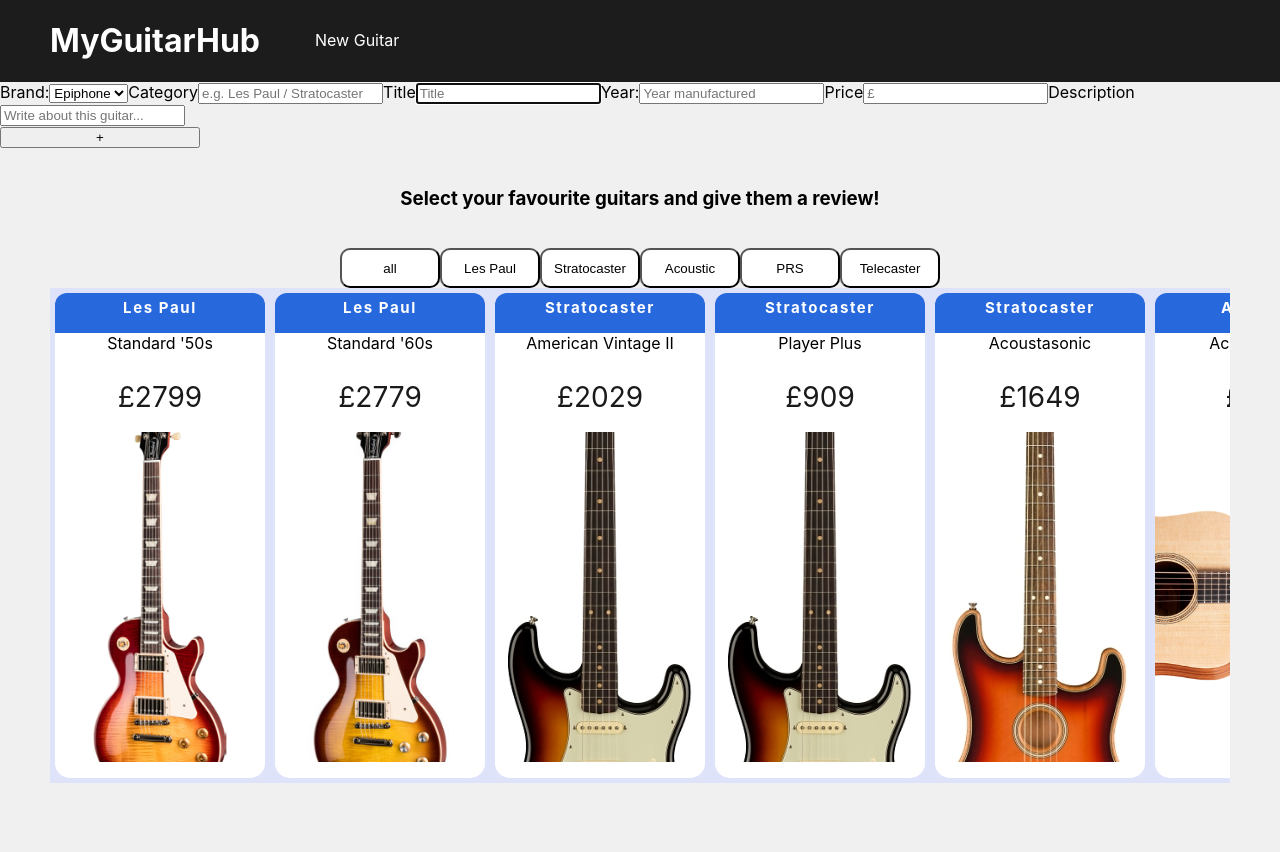
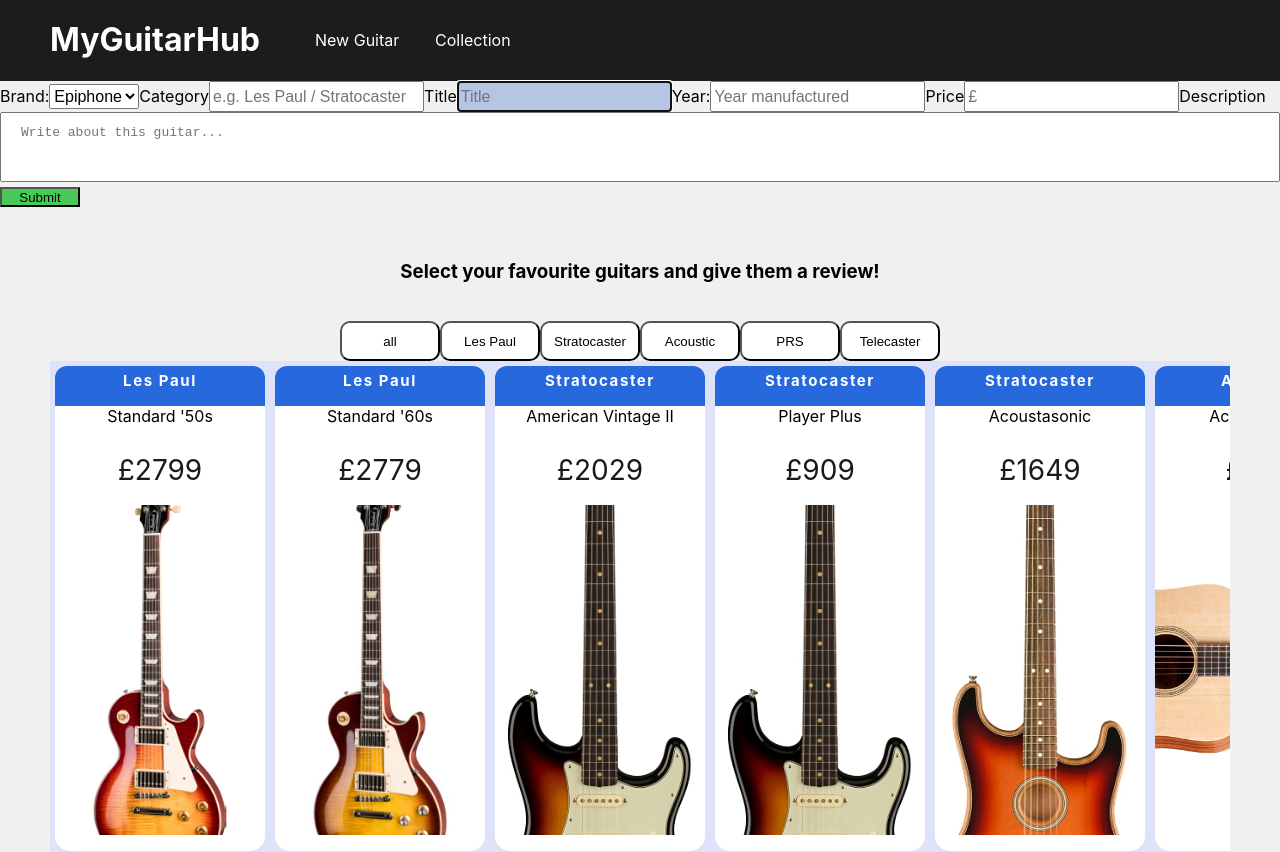
Before and after one commit to Kalvin104/MyGuitarHub, a React (Create React App) app: page / in a window 1280 px wide. Shown: the top 852 px of the page. Built offline with nearby package versions, Linux system fonts and the light colour scheme.

Commit message:
divided up features into different 'pages'

```diff
--- a/src/App.css
+++ b/src/App.css
@@ -427,3 +427,46 @@
   background-color: #46cc56;
   color: black;
 }
+
+.addGuitarForm {
+height: 140px;
+
+}
+
+.input {
+  height: 25px;
+  font-size: medium;
+  transition: 0.08s ease-in-out;
+}
+.input:focus {
+  background-color: rgb(181, 197, 227)
+}
+
+.input.desc {
+  height: 70px;
+  width: 100%;
+  padding: 12px 20px;
+  box-sizing: border-box;
+  resize: none;
+}
+
+.inputBtn {
+  height: 20px;
+  width: 80px;
+  background-color: #46cc56;
+
+}
+
+.inputBtn:hover {
+  opacity: 80%;
+}
+
+#home-icon {
+  margin: 0;
+  line-height: 80px;
+}
+
+#home-icon:hover {
+  background-color: #46cc56;
+  color: black;
+}
--- a/src/App.js
+++ b/src/App.js
@@ -1,4 +1,5 @@
 import React from 'react'
+import { useState } from 'react';
 import './App.css';
 import Header from './components/Header';
 import Footer from './components/Footer';
@@ -95,7 +96,7 @@
   setNewGuitarReview('')
 }
 
-const [showAdd, setShowAdd] = React.useState(true)
+
 
 const [newBrand, setNewBrand] = React.useState('')
 const [newCategory, setNewCategory] = React.useState('')
@@ -107,11 +108,11 @@
 
 const [guitarItem, setGuitarItem] = React.useState([])
 
-const addItem = (category, title, year, price, desc) => {
+const addItem = (brand, category, title, year, price, desc) => {
   const id = menuItems.length ? menuItems[menuItems.length - 1].id + 1 : 1
   const newGuitar = {
     id,
-    brand: "Test Brand",
+    brand,
     title,
     category,
     year,
@@ -130,14 +131,39 @@
 const handleSubmitGuitar = (e) => {
   e.preventDefault()
   if (!newCategory) return
-  addItem(newCategory, newTitle, newYear, newPrice, newDescription)
+  addItem(newBrand, newCategory, newTitle, newYear, newPrice, newDescription)
 }
+const [showAdd, setShowAdd] = React.useState(true)
+const [home, setHome] = useState(true)
+const [openColl, setOpenColl] = useState(false)
+
+function openHome(){
+  setHome(true)
+  setOpenColl(false)
+  setShowAdd(false)
+}
+
+function openAddGuitar(){
+  setShowAdd(true)
+  setOpenColl(false)
+  setHome(false)
+}
+
+function openCollection(){
+  setOpenColl(true)
+  setHome(false)
+  setShowAdd(false)
+}
+
 
 
 return (
     <main id="main">
       <Header
-      setShowAdd={setShowAdd}
+      openHome={openHome}
+      openCollection={openCollection}
+      openAddGuitar={openAddGuitar}
+
       />
       {showAdd && <AddNewGuitar
       handleSubmitGuitar={handleSubmitGuitar}
@@ -146,7 +172,9 @@
       setNewYear={setNewYear}
       setNewPrice={setNewPrice}
       setNewDescription={setNewDescription}
+      setNewBrand={setNewBrand}
       />}
+      {home &&
       <div className="appcolumn">
         <br></br>
         <h3>Select your favourite guitars and give them a review!</h3>
@@ -178,6 +206,12 @@
         <br></br>
         <br></br>
 
+
+        <button onClick={() => {clearCollection(); clearCollectionMenu()}}> Clear Collection</button>
+        </div>
+
+        </div> }
+        {openColl &&
         <Collection
           key={myCollection}
           myCollection={myCollection}
@@ -190,11 +224,7 @@
           clearCollection={clearCollection}
 
           menuItems={menuItems}
-        />
-        <button onClick={() => {clearCollection(); clearCollectionMenu()}}> Clear Collection</button>
-        </div>
-
-        </div>
+        /> }
         <br></br>
         <br></br>
         <br></br>
@@ -202,6 +232,7 @@
         <br></br>
         <br></br>
         <br></br>
+
         {/* <Footer /> */}
       </main>
   )
--- a/src/components/AddNewGuitar.js
+++ b/src/components/AddNewGuitar.js
@@ -1,10 +1,10 @@
 import React from 'react'
 
-const AddNewGuitar = ({handleSubmitGuitar, setNewCategory, setNewTitle, setNewYear, setNewPrice, setNewDescription}) => {
+const AddNewGuitar = ({handleSubmitGuitar, setNewBrand, setNewCategory, setNewTitle, setNewYear, setNewPrice, setNewDescription}) => {
   return (
     <form className="addGuitarForm" onSubmit={handleSubmitGuitar}>
         <label htmlFor="brand">Brand:</label>
-        <select name="brand" id="brand">
+        <select className="input" name="brand" id="brand" onChange={(e) => setNewBrand(e.target.value)}>
             <option value="Epiphone">Epiphone</option>
             <option value="Gibson">Gibson</option>
             <option value="Fender">Fender</option>
@@ -17,58 +17,63 @@
         </select>
         <label>Category</label>
         <input
+            className="input"
             id="inputCategory"
             type="text"
             placeholder="e.g. Les Paul / Stratocaster"
             onChange={(e) => setNewCategory(e.target.value)}
+            required
         ></input>
         <label>Title</label>
         <input
+            className="input"
             autoFocus
             id='inputTitle'
             type='text'
             placeholder='Title'
-            //required
+            required
             onChange={(e) => setNewTitle(e.target.value)}
         >
         </input>
         <label>Year:</label>
         <input
+        className="input"
          id='inputYear'
          type='text'
          placeholder='Year manufactured'
          onChange={(e) => setNewYear(e.target.value)}
-         //required
+         required
         ></input>
         <label>Price</label>
         <input
+            className="input"
             id='inputPrice'
             type='number'
             placeholder='£'
             onChange={(e) => setNewPrice(e.target.value)}
-            //required
+            required
         ></input>
         <label>Description</label>
-        <input
+        <textarea
+            className="input desc"
             id='inputDesc'
             type='text'
             placeholder='Write about this guitar...'
             onChange={(e) => setNewDescription(e.target.value)}
             //required
-        ></input>
+        ></textarea>
         {/* <label>Image</label>
         <input
         id='inputImage'
         type='file'
         ></input> */}
-        <br></br>
 
 
         <button
-        style={{width: "200px"}}
+        className="inputBtn"
         type='submit'
         aria-label='Add Item'
-        >+</button>
+        >Submit</button>
     </form>
 
     // brand: "Gibson",
--- a/src/components/Collection.js
+++ b/src/components/Collection.js
@@ -1,7 +1,6 @@
 import React from 'react'
-import Menu_data from './Menu_data'
 
-export default function Collection({ myCollection, filtered, myCollectionTitle, clearCollection, menuItems}) {
+export default function Collection({ myCollection, myCollectionTitle, menuItems}) {
 
 const [showMyCollection, setMyShowCollection] = React.useState(true)
 
@@ -16,7 +15,7 @@
 
   return (
     <div>
-        <h2 style={{marginLeft: "auto"}}>My Collection</h2>
+      <br></br>
         <div className="myCollection-container">
           <button onClick={showCollection}>{showMyCollection ? "Hide" : "Show"}</button>
           {showMyCollection && <div className="myCollection-collection">
--- a/src/components/Header.js
+++ b/src/components/Header.js
@@ -1,6 +1,6 @@
 import React from 'react'
 
-export default function Header({setShowAdd}) {
+export default function Header({openHome, openCollection, openAddGuitar}) {
 
   const [hover, setHover] = React.useState(false)
 
@@ -8,15 +8,18 @@
     backgroundColor: hover ? "" : "green"
   }
 
-  function AddGuitarWindow(){
-    setShowAdd(prev => !prev)
-  }
+
 
   return (
     <div style={{paddingRight: "100px", paddingLeft: "50px", display: "flex", backgroundColor: "#1c1c1c", color: "white"}}>
-        <h1>MyGuitarHub</h1>
+        <h1
+        id='home-icon'
+        onClick={() => openHome()}
+        >MyGuitarHub</h1>
+
         <div style={{marginLeft: "50px", display: "flex", gap: "30px"}}>
-          <div id='addGuitar' style={{paddingTop: "30px", paddingLeft: "5px", height: "51px", width: "85px"}} onClick={() => AddGuitarWindow()}>New Guitar</div>
+          <div id='addGuitar' style={{paddingTop: "30px", paddingLeft: "5px", height: "51px", width: "85px"}} onClick={() => openAddGuitar()}>New Guitar</div>
+          <div id='addGuitar' style={{paddingTop: "30px", paddingLeft: "5px", height: "51px", width: "85px"}} onClick={() => openCollection()}>Collection</div>
         </div>
 
     </div>
```
